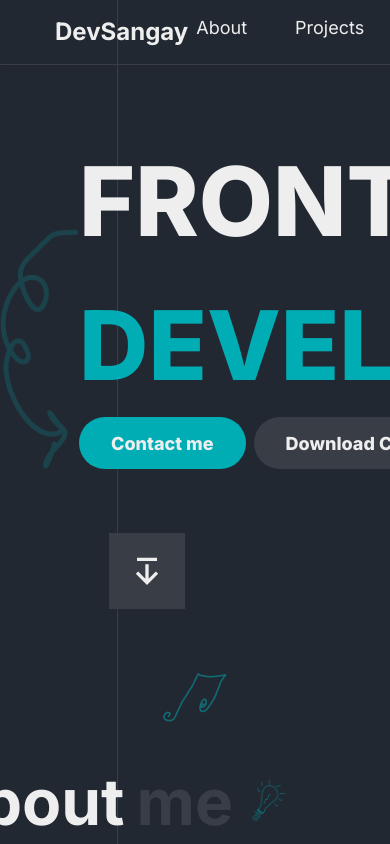
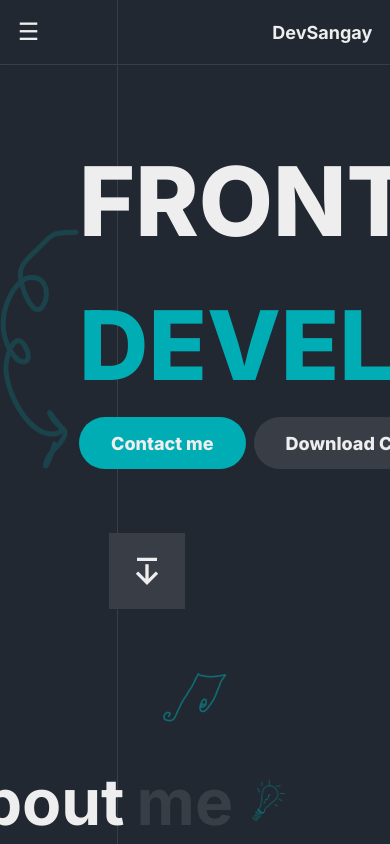
Before and after one commit to devsangay/Portfolio, a React (Vite) app: page / in a window 390 px wide. Shown: the top 844 px of the page. Built offline with nearby package versions, Linux system fonts and the light colour scheme.

Commit message:
nav responsive

```diff
--- a/src/components/nav-bar/navbar.jsx
+++ b/src/components/nav-bar/navbar.jsx
@@ -1,3 +1,4 @@
+import { useState } from "react";
 import { MENU_ITEMS } from "../../constants/constant";
 
 export default function Navbar() {
@@ -6,23 +7,69 @@ export default function Navbar() {
     section && section.scrollIntoView({behavior: 'smooth'});
   }
 
+  const [isOpen, setIsOpen] = useState(false);
+
   return (
     <nav className="shadow-sm border-b border-secondary text-lightGray">
-      <div className="max-w-[80%] mx-auto px-4 sm:px-6 lg:px-8">
+      {/* Overlay */}
+      <div
+        className={`fixed inset-0 bg-black/50 z-40 transition-opacity ${
+          isOpen ? 'opacity-100 visible' : 'opacity-0 invisible'
+        }`}
+        onClick={() => setIsOpen(false)}
+      ></div>
+
+      {/* Sidebar */}
+      <div
+        className={`fixed top-0 right-0 h-full w-64 bg-secondary z-50 transform transition-transform duration-300
+        ${isOpen ? 'translate-x-0' : 'translate-x-full'}`}
+      >
+        <div className="p-6 flex flex-col space-y-6 text-lightGray">
+          <button
+            className="self-end text-xl"
+            onClick={() => setIsOpen(false)}
+          >
+            ✕
+          </button>
+
+          {MENU_ITEMS.filter(item => item.id !== 'home').map(menu => (
+            <div
+              key={menu.id}
+              className="text-lg cursor-pointer"
+              onClick={() => {
+                setIsOpen(false);
+                menu.id !== 'cv'
+                  ? handleScroll(menu.id)
+                  : window.open("/sangay_wangdi(cv).pdf", "_blank");
+              }}
+            >
+              {menu.label}
+            </div>
+          ))}
+        </div>
+      </div>
+      <div className="max-w-[95%] sm:max-w-[80%] mx-auto px-2 sm:px-6 lg:px-8">
         <div className="flex justify-between items-center h-16">
-
-          <div className="flex items-center space-x-2 text-[24px] font-small font-bold cursor-pointer">
+          <div className="sm:hidden">
+            <button
+              onClick={() => setIsOpen(true)}
+              className="text-lightGray text-2xl focus:outline-none"
+            >
+              ☰
+            </button>
+          </div>
+          <div className="flex items-center space-x-2 text-[18px] sm:text-[24px] font-small font-bold cursor-pointer">
             <p>DevSangay</p>
           </div>
 
-          <div className="flex space-x-8 font-small">
+          <div className="hidden sm:flex sm:items-center space-x-8 font-small">
             {
               MENU_ITEMS.filter((item) => item.id !== 'home').map((menu) => {
                 return (
                   <div key={menu.id}>
                     {
                       menu.id !== 'cv' ? (
-                        <div className="flex space-x-2 items-center px-2 rounded-3xl text-lightGray text-[18px] cursor-pointer
+                        <div className="flex space-x-2 items-center px-2 rounded-3xl text-lightGray text-[14px] sm:text-[18px] cursor-pointer
                           relative transition duration-300 after:content-[''] after:absolute after:left-0 after:bottom-0 after:w-0 after:h-[1px]
                         after:bg-cyanTeal after:shadow-[0_0_8px_#22d3ee] after:transition-all after:duration-300 hover:after:w-full"
                           key={menu.id}
@@ -30,7 +77,7 @@ export default function Navbar() {
                           <p>{menu.label}</p>
                         </div>
                       ) : (
-                        <div onClick={() => window.open("/sangay_wangdi(cv).pdf", "_blank")} className="rounded-full cursor-pointer p-2 bg-secondary/50 text-[14px] transition-shadow duration-300
+                        <div onClick={() => window.open("/sangay_wangdi(cv).pdf", "_blank")} className="rounded-full cursor-pointer p-2 bg-secondary/50 text-[12px] sm:text-[14px] transition-shadow duration-300
                           hover:shadow-[0_0_15px_rgba(0,255,255,0.7)]">
                             <p>{menu.label}</p>
                         </div>
```
Also changed, not shown: 2 other files (tests, documents, lock files or other folders).
